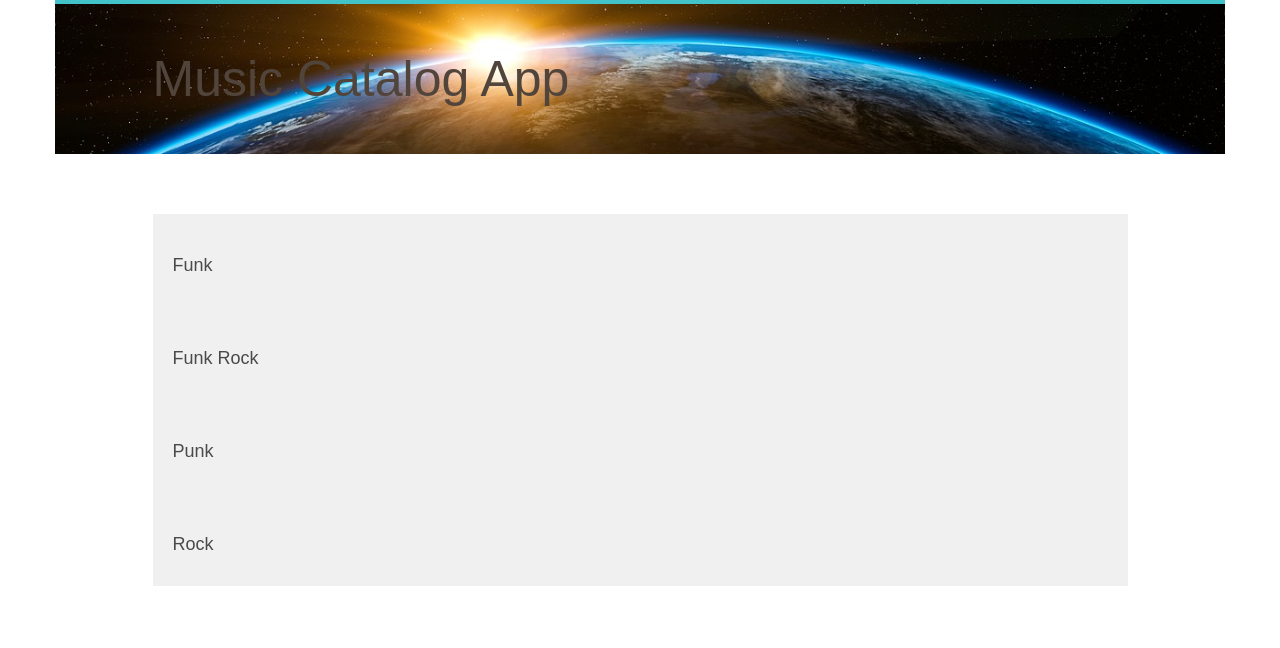
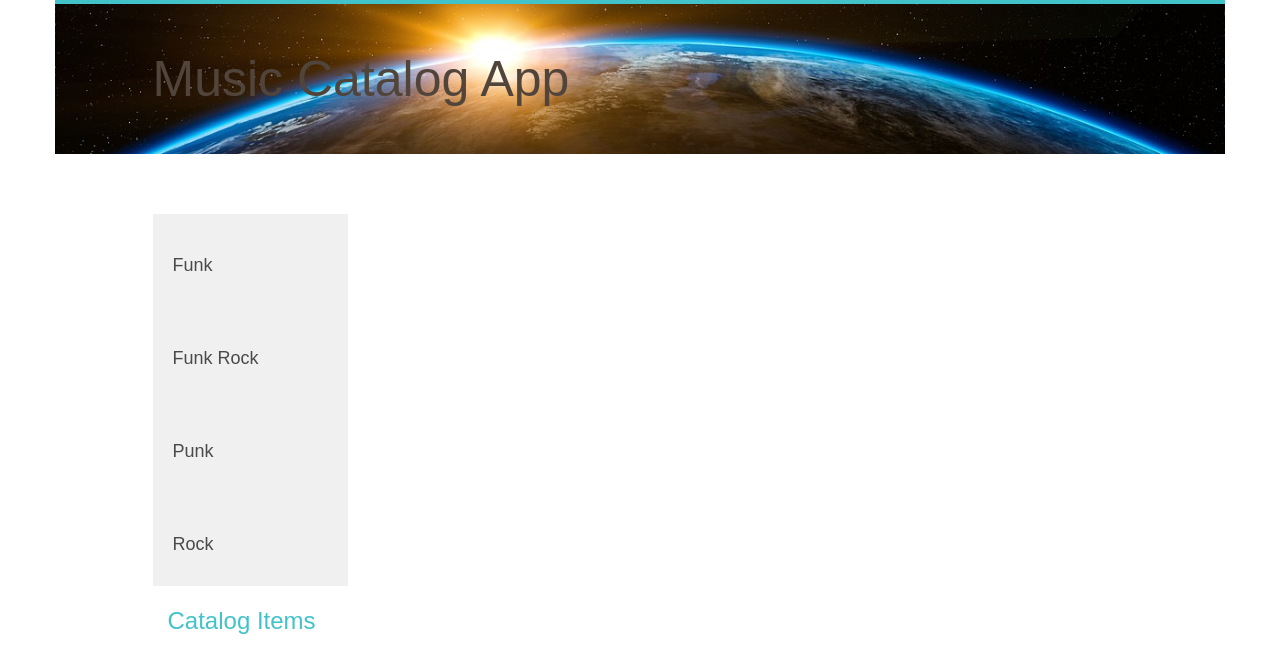
Before and after one commit to sjcorreia/catalog-project, a Flask app: page / in a window 1280 px wide. Shown: the part 152-800 px from the top of the page. Run offline with Flask 2, Linux system fonts and the light colour scheme; some libraries are stand-ins or nearby versions.

Commit message:
Beautify file, experiments with structure

```diff
--- a/vagrant/catalog/templates/categories.html
+++ b/vagrant/catalog/templates/categories.html
@@ -36,11 +36,28 @@
 		<a href = "{{url_for('showItemsInCategory', category = category.name)}}">
 			<div class="row">
 				<div class="col-md-1"></div>
-					<div class="col-md-10 category-list">
+					<div class="col-md-2 category-list">
 						<h3>{{category.name}}</h3>
 					</div>
 				<div class="col-md-1"></div>
 			</div>
 		</a>
-	{% endfor %}
+    {% endfor %}
+
+    {% if items !=[] %}
+		<div class="row">
+			<div class="col-md-1"></div>
+			<div class="col-md-3">
+				<h2>Catalog Items</h2>
+					{% for i in items %}
+						<div class="catalog-item">
+							<a href='{{url_for('viewCatalogItem', category=i.category.name, item=i.name )}}'>
+                                <h3>{{i.name}}</h3>
+                            </a>
+						</div>
+					{% endfor %}
+			</div>
+			<div class="col-md-1"></div>
+		</div>
+	{% endif %}
 {% endblock %}
```
